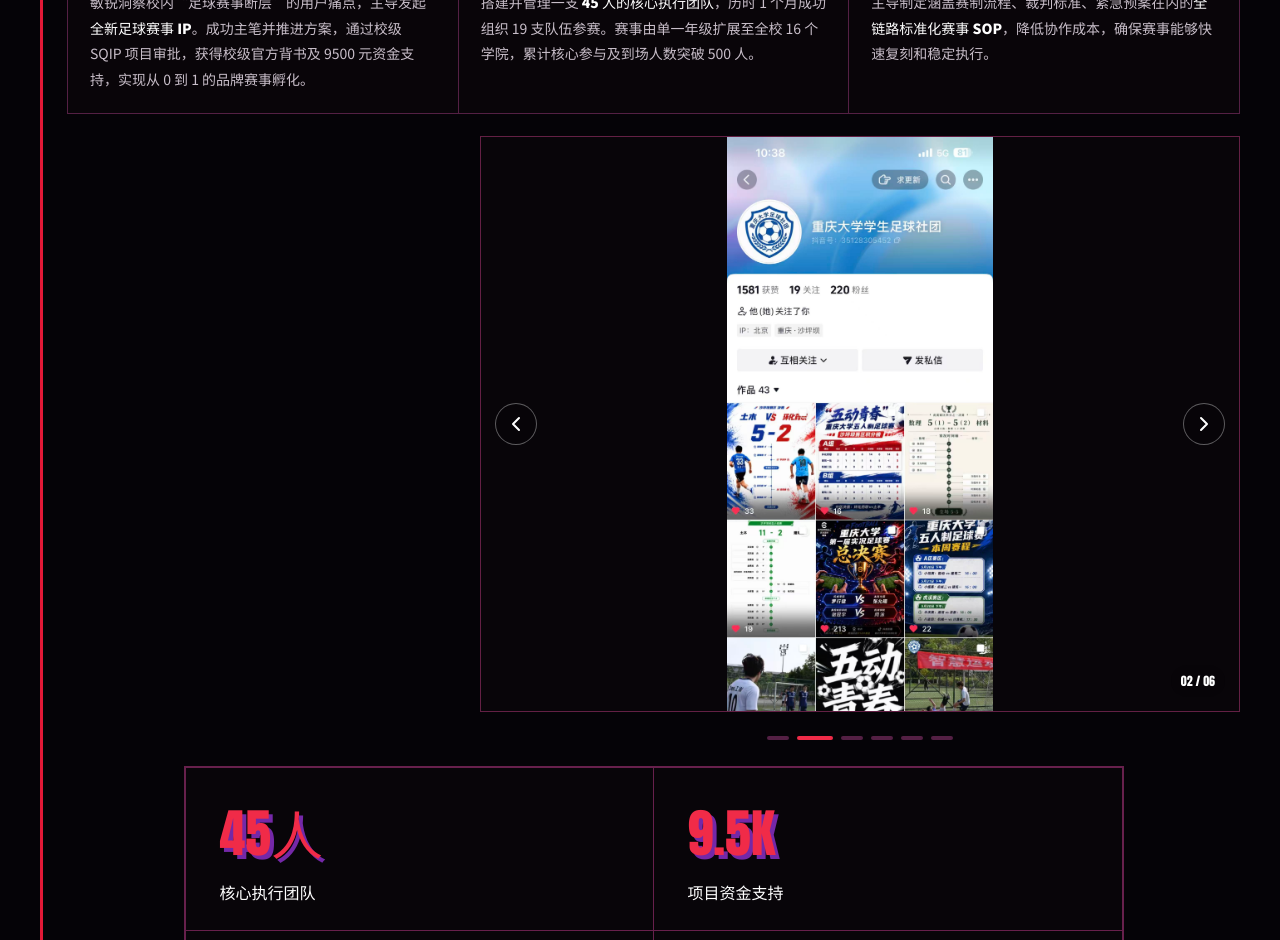
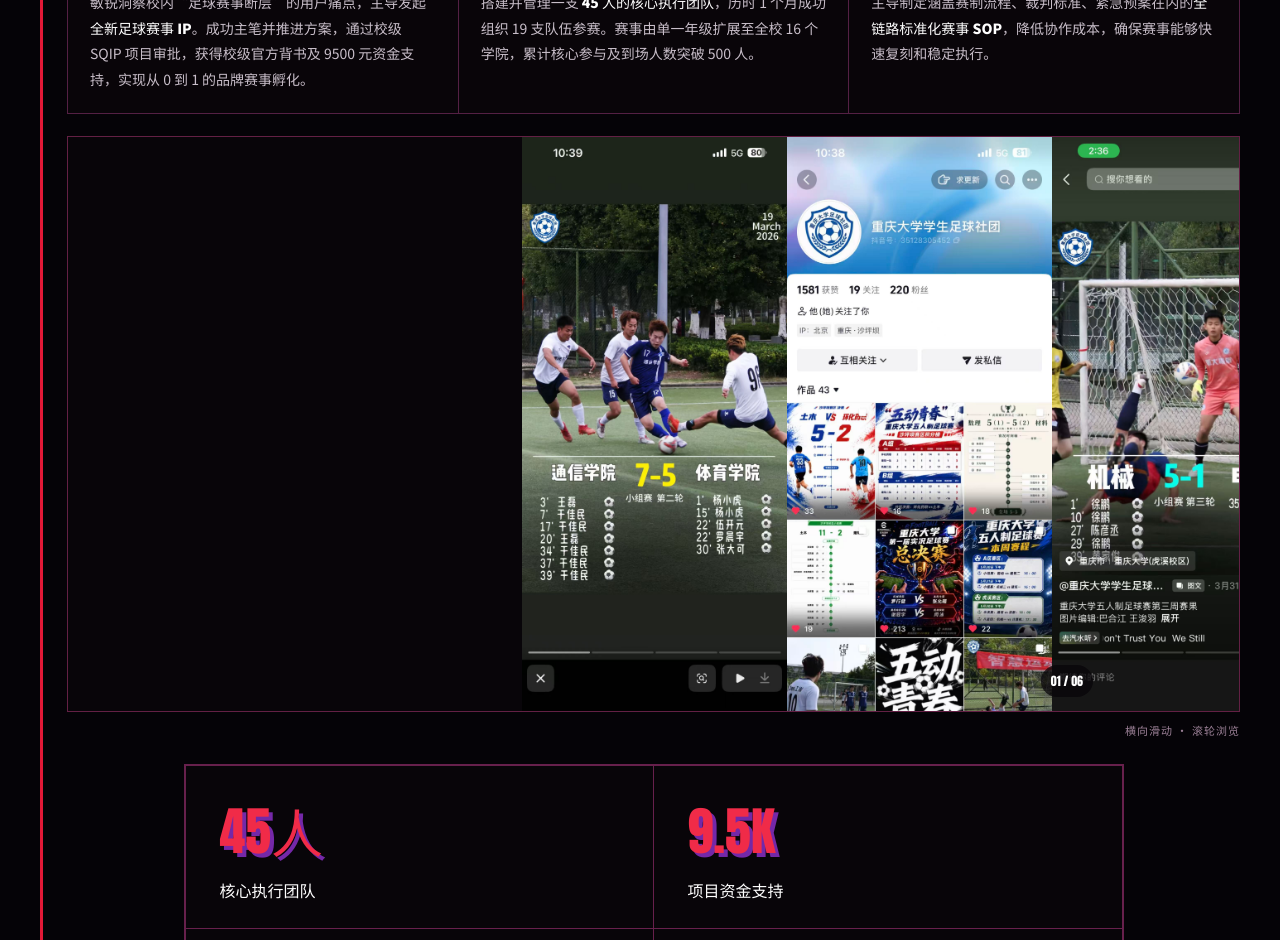
Before and after one commit to YDODOP/dodoresume, a React (Vite) app: page / in a window 1280 px wide. Shown: the part 2220-3160 px from the top of the page. Built offline with nearby package versions, Linux system fonts and the light colour scheme.

Commit message:
Replace project slideshow with horizontal gallery

```diff
--- a/src/App.jsx
+++ b/src/App.jsx
@@ -1,5 +1,5 @@
-import { ArrowDown, ArrowUpRight, ChevronLeft, ChevronRight, Mail, MapPin } from 'lucide-react'
-import { useEffect, useState } from 'react'
+import { ArrowDown, ArrowUpRight, Mail, MapPin } from 'lucide-react'
+import { useEffect, useRef, useState } from 'react'
 import { experiences, profile, projects, projectStats } from './content'
 import './layout.css'
 import SpecularButton from './SpecularButton'
@@ -80,27 +80,50 @@ function HighlightedText({ text }) {
 
 function ProjectCarousel({ images, title }) {
   const [current, setCurrent] = useState(0)
-  const [paused, setPaused] = useState(false)
+  const viewportRef = useRef(null)
 
   useEffect(() => {
-    if (paused || images.length < 2) return undefined
-    const timer = window.setInterval(() => setCurrent(index => (index + 1) % images.length), 4500)
-    return () => window.clearInterval(timer)
-  }, [images.length, paused])
+    const viewport = viewportRef.current
+    if (!viewport) return undefined
+    const updateCurrent = () => {
+      const center = viewport.scrollLeft + viewport.clientWidth / 2
+      const slides = [...viewport.querySelectorAll('img')]
+      const nearest = slides.reduce((best, slide, index) => {
+        const distance = Math.abs(slide.offsetLeft + slide.offsetWidth / 2 - center)
+        return distance < best.distance ? { index, distance } : best
+      }, { index: 0, distance: Infinity })
+      setCurrent(nearest.index)
+    }
+    const centerFirstImage = () => {
+      const first = viewport.querySelector('img')
+      if (first) viewport.scrollLeft = first.offsetLeft - (viewport.clientWidth - first.offsetWidth) / 2
+      updateCurrent()
+    }
+    viewport.addEventListener('scroll', updateCurrent, { passive: true })
+    const imagesInTrack = [...viewport.querySelectorAll('img')]
+    imagesInTrack.forEach(image => image.addEventListener('load', centerFirstImage, { once: true }))
+    window.requestAnimationFrame(centerFirstImage)
+    return () => {
+      viewport.removeEventListener('scroll', updateCurrent)
+      imagesInTrack.forEach(image => image.removeEventListener('load', centerFirstImage))
+    }
+  }, [images])
 
-  const showPrevious = () => setCurrent(index => (index - 1 + images.length) % images.length)
-  const showNext = () => setCurrent(index => (index + 1) % images.length)
+  const handleWheel = event => {
+    const viewport = viewportRef.current
+    if (!viewport || Math.abs(event.deltaX) > Math.abs(event.deltaY)) return
+    event.preventDefault()
+    viewport.scrollLeft += event.deltaY
+  }
 
-  return <div className="project-carousel" onMouseEnter={() => setPaused(true)} onMouseLeave={() => setPaused(false)}>
-    <div className="carousel-viewport">
-      {images.map((image, index) => <img className={index === current ? 'active' : ''} src={image} alt={`${title}项目图 ${index + 1}`} key={image}/>) }
-      <button className="carousel-control previous" type="button" onClick={showPrevious} aria-label="上一张图片"><ChevronLeft/></button>
-      <button className="carousel-control next" type="button" onClick={showNext} aria-label="下一张图片"><ChevronRight/></button>
+  return <div className="project-carousel">
+    <div className="carousel-viewport" ref={viewportRef} onWheel={handleWheel} tabIndex="0" aria-label={`${title} 横向连续图片画廊`}>
+      <div className="carousel-track">
+        {images.map((image, index) => <img src={image} alt={`${title} 项目图 ${index + 1}`} key={image}/>) }
+      </div>
       <span className="carousel-count">{String(current + 1).padStart(2, '0')} / {String(images.length).padStart(2, '0')}</span>
     </div>
-    <div className="carousel-dots" aria-label="选择图片">
-      {images.map((image, index) => <button className={index === current ? 'active' : ''} type="button" onClick={() => setCurrent(index)} aria-label={`查看第 ${index + 1} 张图片`} aria-current={index === current ? 'true' : undefined} key={image}/>) }
-    </div>
+    <p className="carousel-hint">横向滑动 · 滚轮浏览</p>
   </div>
 }
 
--- a/src/layout.css
+++ b/src/layout.css
@@ -154,18 +154,14 @@
 }
 .copy-toast.visible{opacity:1;visibility:visible;transform:translate(-50%,0)}
 
-.project-carousel{width:min(760px,65%);margin-left:auto}
-.carousel-viewport{position:relative;height:min(72vh,760px);min-height:520px;overflow:hidden;border:1px solid #632044;background:#080509}
-.carousel-viewport>img{position:absolute;inset:0;width:100%;height:100%;object-fit:contain;opacity:0;transition:opacity .45s ease}
-.carousel-viewport>img.active{opacity:1}
-.carousel-control{position:absolute;top:50%;z-index:2;width:42px;height:42px;display:grid;place-items:center;border:1px solid rgba(255,255,255,.35);border-radius:50%;color:#fff;background:rgba(8,5,9,.7);backdrop-filter:blur(10px);transform:translateY(-50%);cursor:pointer}
-.carousel-control:hover{background:#d41432}.carousel-control.previous{left:14px}.carousel-control.next{right:14px}
+.project-carousel{width:100%;margin-left:auto}
+.carousel-viewport{position:relative;height:min(72vh,760px);min-height:520px;overflow-x:auto;overflow-y:hidden;border:1px solid #632044;background:#080509;scroll-snap-type:x proximity;scrollbar-width:thin;scrollbar-color:#d41432 #1a0a18;overscroll-behavior-x:contain}
+.carousel-track{display:flex;align-items:center;gap:0;width:max-content;min-width:100%;height:100%;padding-inline:50%}
+.carousel-track>img{display:block;flex:none;width:auto;max-width:min(78vw,960px);height:100%;object-fit:contain;scroll-snap-align:center;background:#080509}
 .carousel-count{position:absolute;right:14px;bottom:14px;z-index:2;padding:7px 10px;border-radius:999px;color:#fff;background:rgba(8,5,9,.72);font:12px 'Anton'}
-.carousel-dots{height:28px;display:flex;align-items:end;justify-content:center;gap:8px}
-.carousel-dots button{width:22px;height:4px;padding:0;border:0;border-radius:2px;background:#542044;cursor:pointer;transition:width .2s,background .2s}
-.carousel-dots button.active{width:36px;background:#f02b48}
-@media(max-width:900px){.project-carousel{width:100%}.carousel-viewport{height:min(70vh,680px);min-height:460px}}
-@media(max-width:520px){.carousel-viewport{height:68vh;min-height:420px}.carousel-control{width:38px;height:38px}.carousel-control.previous{left:8px}.carousel-control.next{right:8px}}
+.carousel-hint{margin:10px 0 0;text-align:right;color:#9c8197;font-size:11px;letter-spacing:1px}
+@media(max-width:900px){.carousel-viewport{height:min(70vh,680px);min-height:460px}.carousel-track>img{max-width:78vw}}
+@media(max-width:520px){.carousel-viewport{height:68vh;min-height:420px}.carousel-track>img{max-width:86vw}}
 .email-copy,.contact-email{cursor:copy}
 .email-copy.copied,.contact-email.copied{color:#fff}
 .project-gallery-screenshots{align-items:start}
```
